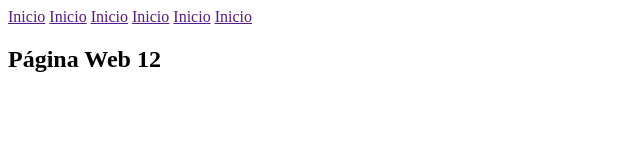
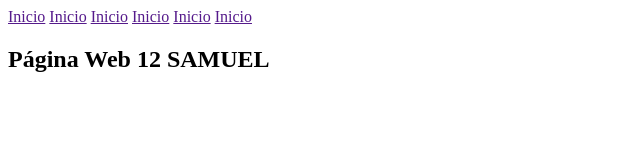
Before and after one commit to josueprogram2003/Aprendiendo-git, a plain HTML site: page index.html in a window 1280 px wide. Shown: the whole page, without its empty margins (0-640 px from the left). Drawn offline with Linux system fonts and the light colour scheme.

Commit message:
MODIFIQUE INDEX

```diff
--- a/index.html
+++ b/index.html
@@ -14,7 +14,7 @@
             <a href="">Inicio</a>
             <a href="">Inicio</a>
             <a href="">Inicio</a>
-            <h1>Página Web 12</h1>
+            <h1>Página Web 12 SAMUEL</h1>
         </nav>
     </header>
 </body>
```
